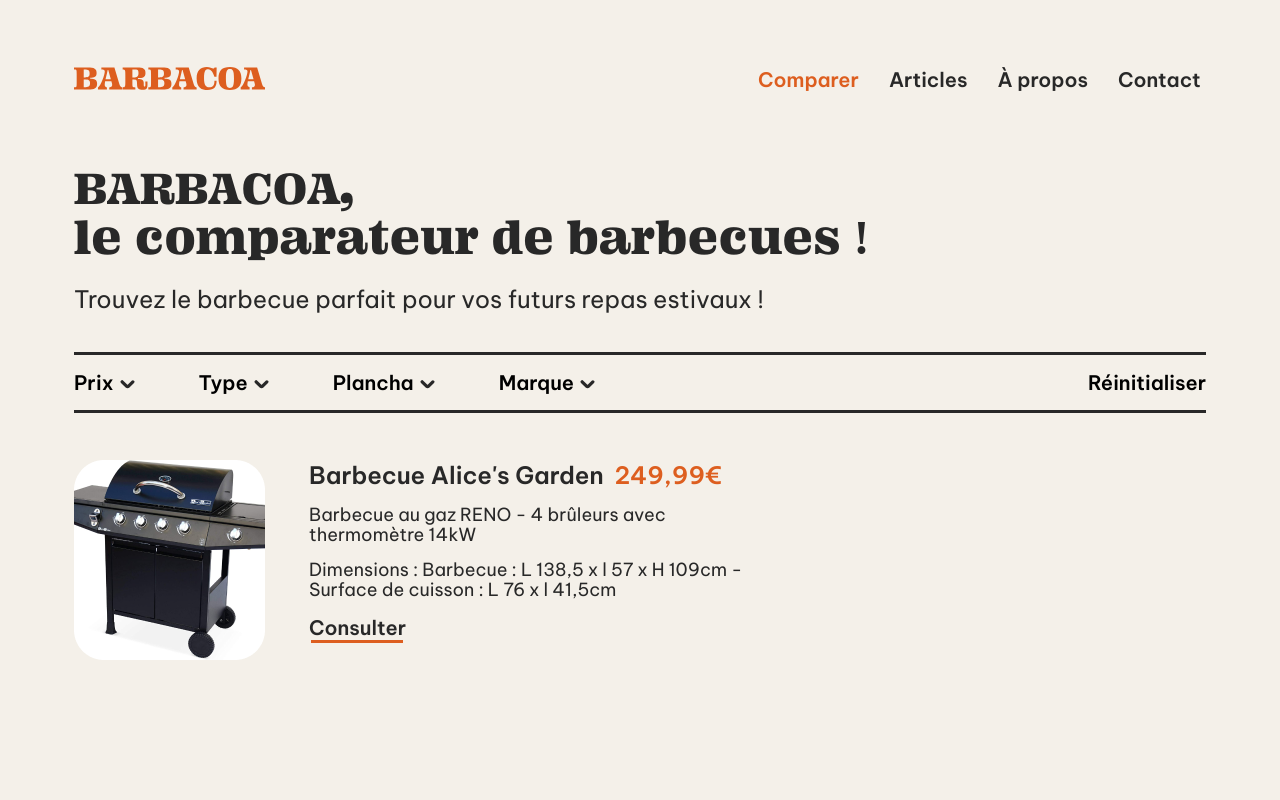
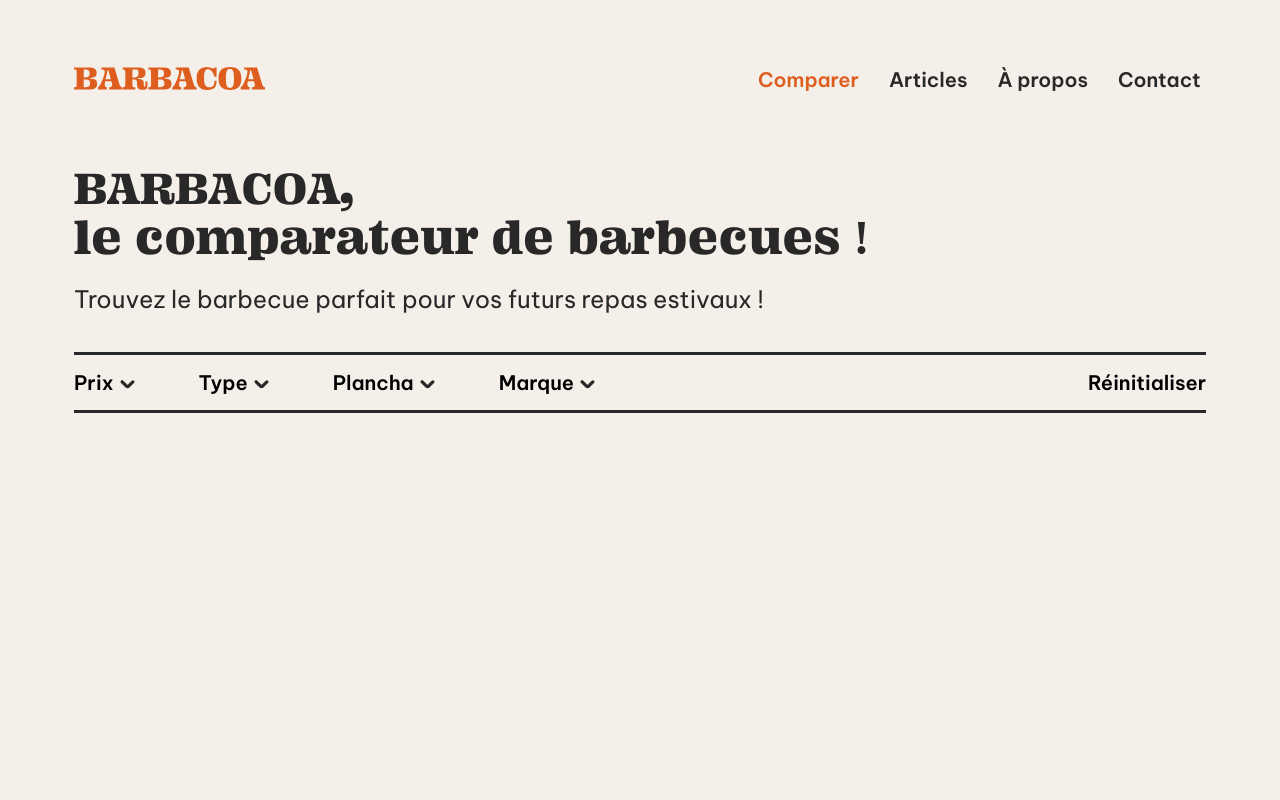
Before and after one commit to Chriiiiiss/barbacoa, a Next.js app: page / in a window 1280 px wide. Shown: the top 800 px of the page. Built offline with nearby package versions, Linux system fonts and the light colour scheme.

Commit message:
dangerous push

```diff
--- a/pages/index.tsx
+++ b/pages/index.tsx
@@ -30,7 +30,6 @@ const Home: NextPage = () => {
       <h4 className='subTitle'>Trouvez le barbecue parfait pour vos futurs repas estivaux !</h4>
       <FilterBar/>
       <LayoutContent article={false}>
-        <BbqCards/>
       </LayoutContent>
       <BarbaFooter/>
     </>
```
